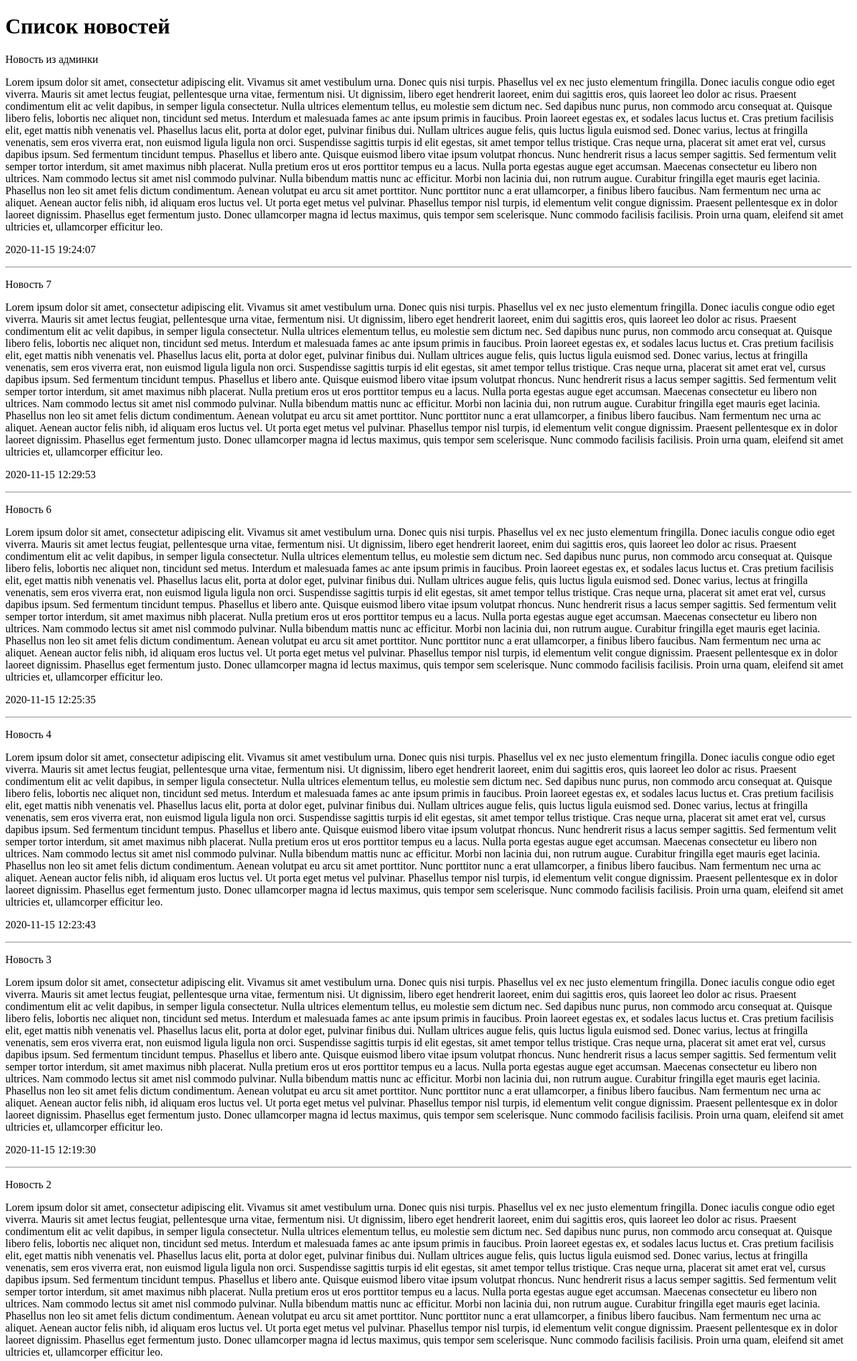
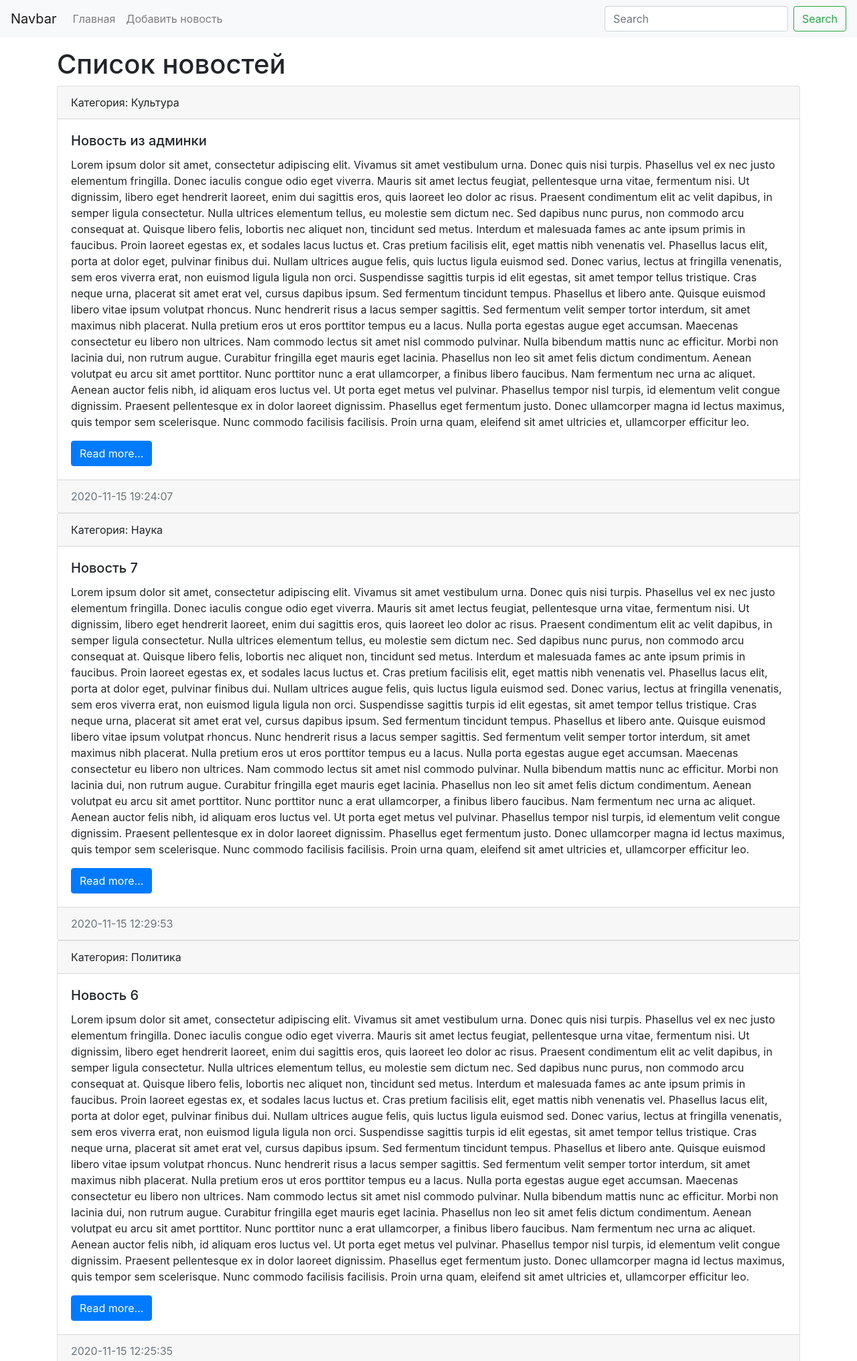
Before and after one commit to KorkhovPavel/learning_django_news, a Django app: page / in a window 1280 px wide. Shown: the top 2032 px of the page at 67% size. Run offline with Django 3.2, Linux system fonts and the light colour scheme; data comes from the database, SQL or seed files in the repository; both versions use the stored data as it was after the commit.

Commit message:
Template appearance

```diff
--- a/mysite/news/admin.py
+++ b/mysite/news/admin.py
@@ -5,7 +5,7 @@ from .models import News,Category
 
 
 class NewsAdmin(admin.ModelAdmin):
-    list_display = ('id','title','content','created_at','updated_at','is_published','photo','category')
+    list_display = ('id','title','created_at','updated_at','is_published','photo','category')
     list_display_links = ('id','title')
     search_fields = ('content','title',)
     list_filter = ('is_published','category',)
--- a/mysite/news/templates/news/index.html
+++ b/mysite/news/templates/news/index.html
@@ -1,20 +1,60 @@
-<!DOCTYPE html>
+<!doctype html>
 <html lang="en">
-<head>
-    <meta charset="UTF-8">
+  <head>
+
+    <meta charset="utf-8">
+    <meta name="viewport" content="width=device-width, initial-scale=1, shrink-to-fit=no">
+
+
+    <link rel="stylesheet" href="https://cdn.jsdelivr.net/npm/bootstrap@4.5.3/dist/css/bootstrap.min.css" integrity="sha384-TX8t27EcRE3e/ihU7zmQxVncDAy5uIKz4rEkgIXeMed4M0jlfIDPvg6uqKI2xXr2" crossorigin="anonymous">
+
     <title>{{ title }}</title>
-</head>
-<body>
+  </head>
+  <body>
+<nav class="navbar navbar-expand-lg navbar-light bg-light">
+  <a class="navbar-brand" href="/">Navbar</a>
+  <button class="navbar-toggler" type="button" data-toggle="collapse" data-target="#navbarSupportedContent" aria-controls="navbarSupportedContent" aria-expanded="false" aria-label="Toggle navigation">
+    <span class="navbar-toggler-icon"></span>
+  </button>
 
-    <h1>{{ title }}</h1>
+  <div class="collapse navbar-collapse" id="navbarSupportedContent">
+    <ul class="navbar-nav mr-auto">
+      <li class="nav-item"><a class="nav-link" href="/">Главная</a></li>
+      <li class="nav-item"><a class="nav-link" href="/">Добавить новость</a></li>
+    </ul>
+    <form class="form-inline my-2 my-lg-0">
+      <input class="form-control mr-sm-2" type="search" placeholder="Search" aria-label="Search">
+      <button class="btn btn-outline-success my-2 my-sm-0" type="submit">Search</button>
+    </form>
+  </div>
+</nav>
 
-{% for item in news %}
-    <div>
-        <p>{{ item.title }}</p>
-        <p>{{ item.content }}</p>
-        <p>{{ item.created_at|date:"Y-m-d H:i:s"}}</p>
+<div class="container mt-3">
+  <h1>{{ title }}</h1>
+  <div class="row">
+    <div class="col-md-12">
+      {% for item in news %}
+      <div class="card bm-3">
+        <div class="card-header">
+          Категория: {{ item.category }}
+        </div>
+        <div class="card-body">
+          <h5 class="card-title">{{ item.title }}</h5>
+          <p class="card-text">{{ item.content }}</p>
+          <a href="#" class="btn btn-primary">Read more...</a>
+        </div>
+        <div class="card-footer text-muted">
+          {{ item.created_at|date:"Y-m-d H:i:s" }}
+        </div>
+      </div>
+      {% endfor %}
     </div>
-    <hr>
-{% endfor %}
-</body>
+  </div>
+</div>
+
+    <script src="https://code.jquery.com/jquery-3.5.1.slim.min.js" integrity="sha384-DfXdz2htPH0lsSSs5nCTpuj/zy4C+OGpamoFVy38MVBnE+IbbVYUew+OrCXaRkfj" crossorigin="anonymous"></script>
+    <script src="https://cdn.jsdelivr.net/npm/bootstrap@4.5.3/dist/js/bootstrap.bundle.min.js" integrity="sha384-ho+j7jyWK8fNQe+A12Hb8AhRq26LrZ/JpcUGGOn+Y7RsweNrtN/tE3MoK7ZeZDyx" crossorigin="anonymous"></script>
+
+
+  </body>
 </html>
```
Also changed, not shown: mysite/db.sqlite3.
